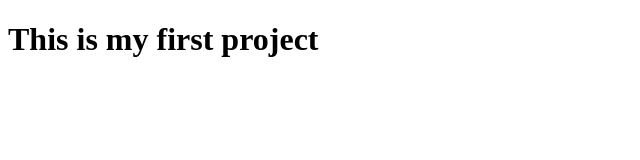
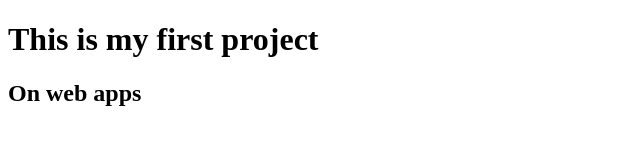
Before and after one commit to srkrseer/seer, a plain HTML site: page s.html in a window 1280 px wide. Shown: the whole page, without its empty margins (0-640 px from the left). Drawn offline with Linux system fonts and the light colour scheme.

Commit message:
add file

```diff
--- a/s.html
+++ b/s.html
@@ -5,5 +5,6 @@
 </head>
 <body>
   <h1>This is my first project</h1>
+  <h2>On web apps</h2>
 </body>
 </html>
```
